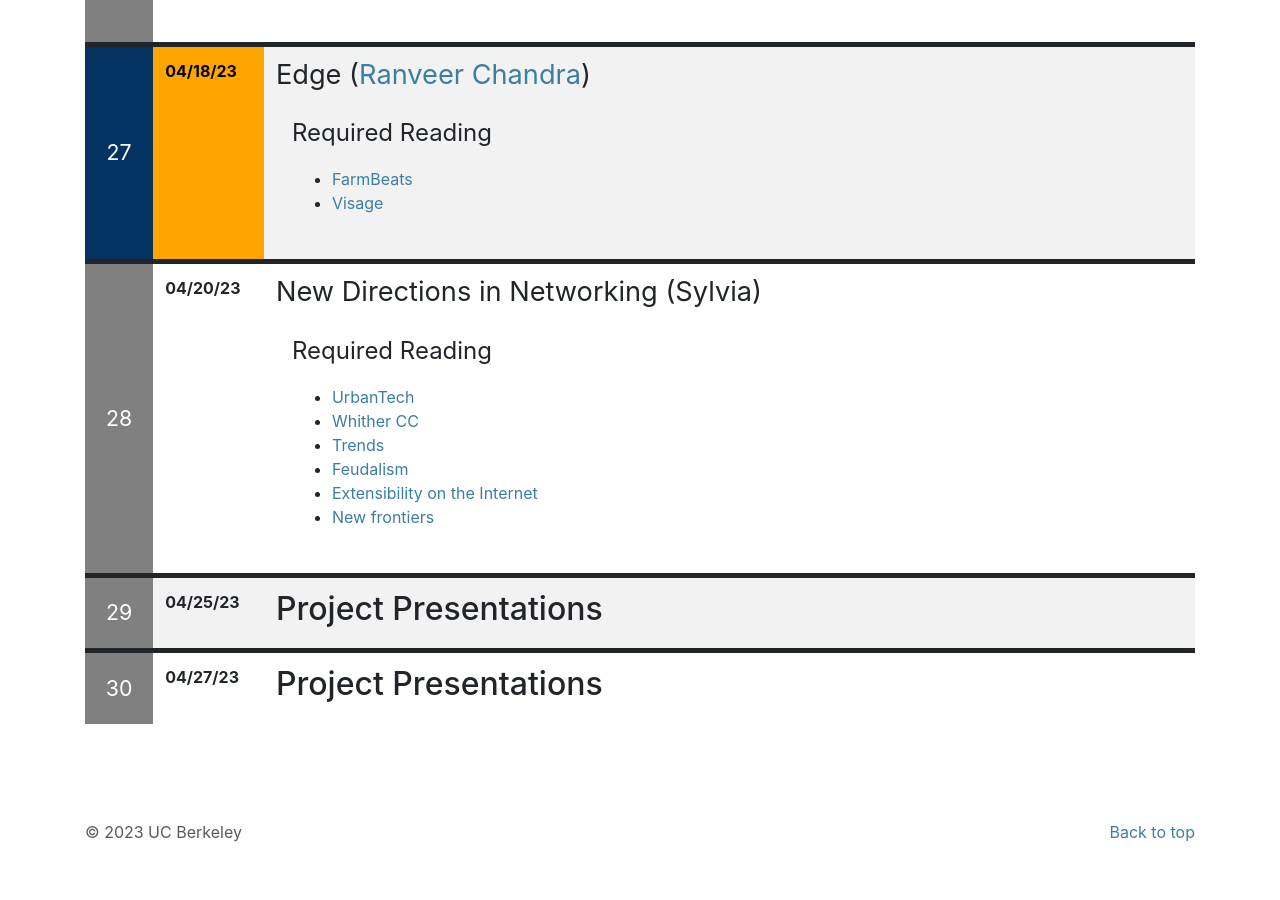
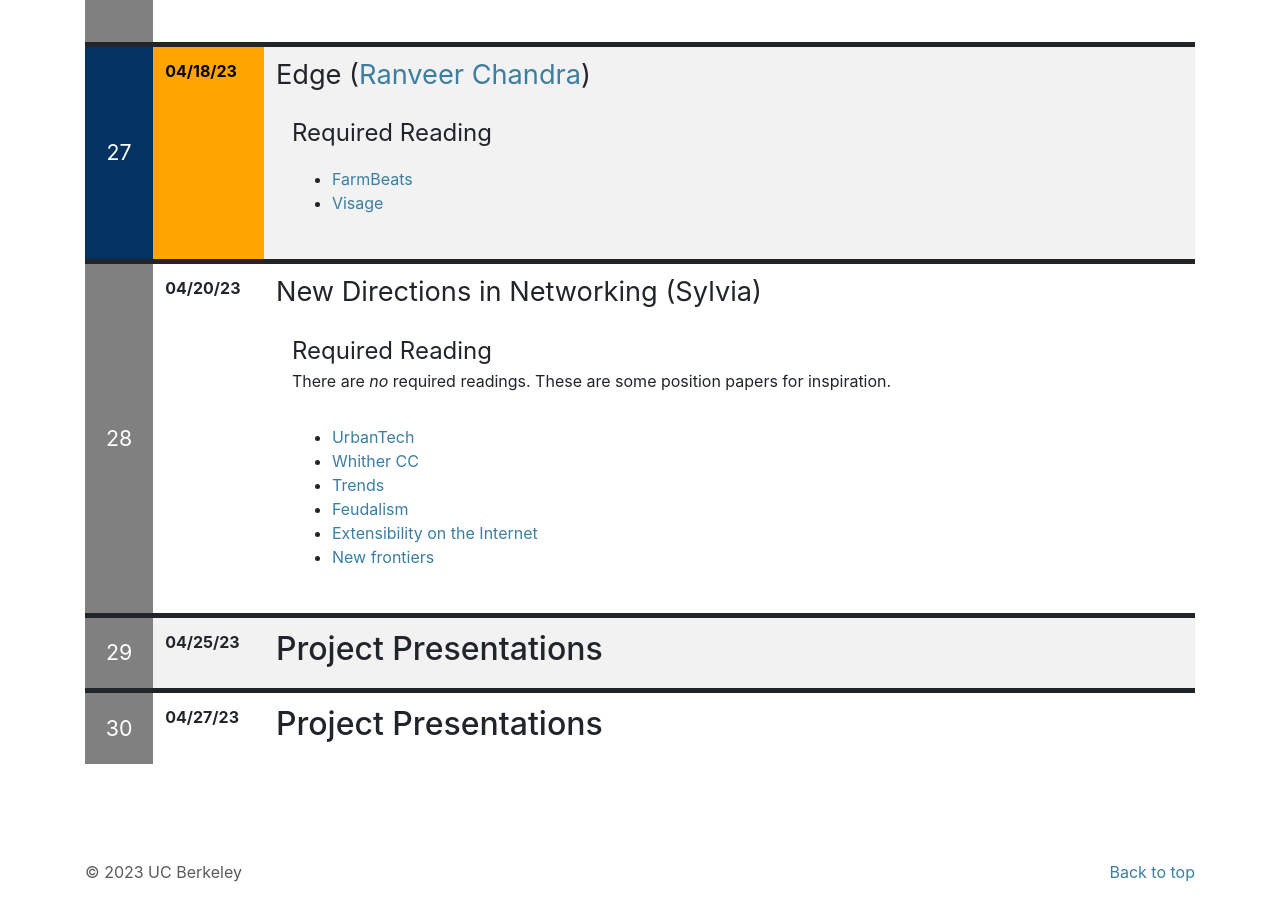
Before and after one commit to ShishirPatil/cs268-sp23, a Jekyll site: the page built from index.md, in a window 1280 px wide and 900 px high, scrolled down 7050 px. Built offline with Jekyll 4.4.1, drawn with Linux system fonts in a browser that asks for light colours; nearby versions of some CDN libraries; our own code applies the rules of GitHub Pages for plain Markdown files; before the commit the page ends 7910 px from its top, so only the background shows below that.

Commit message:
No required readings for last class

```diff
--- a/index.md
+++ b/index.md
@@ -438,6 +438,9 @@ Advanced Reading
 
 <div class="reading">
 <div class="required_reading" markdown="1">
+
+There are *no* required readings.  These are some position papers for inspiration.
+
 * [UrbanTech](https://www.youtube.com/watch?v=6wrx_NTDfgg)
 * [Whither CC](https://people.eecs.berkeley.edu/~sylvia/cs268-2019/papers//throwdown.pdf)
 * [Trends](https://www.youtube.com/watch?v=Am_itCzkaE0)
```
